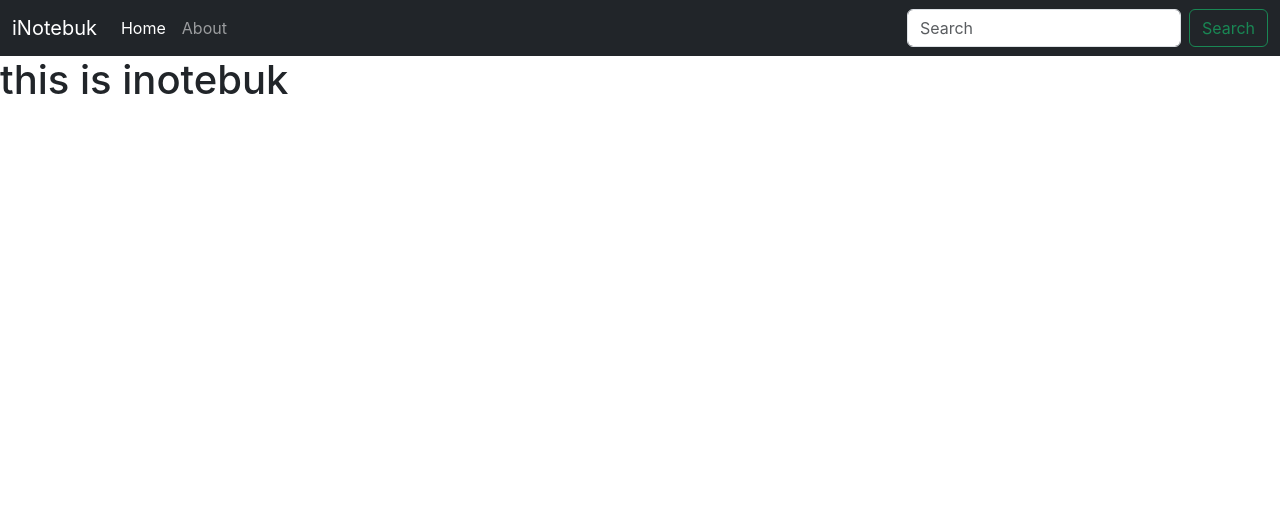
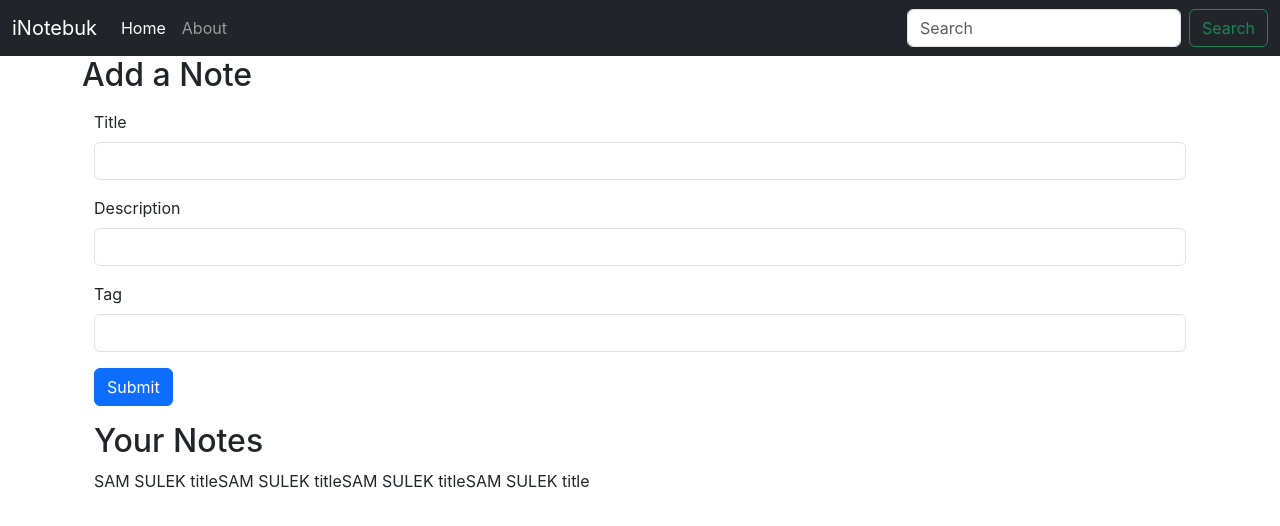
Before and after one commit to Ankit560-sys/inotbuk, a React (Create React App) app: page / in a window 1280 px wide. Shown: the top 526 px of the page. Built offline with nearby package versions, Linux system fonts and the light colour scheme.

Commit message:
fetching notes from notecontext

```diff
--- a/src/App.js
+++ b/src/App.js
@@ -1,38 +1,25 @@
-
-import './App.css';
-import { BrowserRouter, Route, Routes } from 'react-router-dom';
-import Navbar from './components/Navbar';
-import Home from './components/Home';
-import About from './components/About';
-import NoteState from './context/notes/Notestate';
-
-
+import "./App.css";
+import { BrowserRouter, Route, Routes } from "react-router-dom";
+import Navbar from "./components/Navbar";
+import Home from "./components/Home";
+import About from "./components/About";
+import NoteState from "./context/notes/Notestate";
 
 function App() {
   return (
     <>
-
-
       <NoteState>
         <BrowserRouter>
+          <Navbar />
 
-     <Navbar/>
-
-
+          <div class="container">
             <Routes>
-
-     <Route exact path="/" element={<Home/>}></Route>
-     <Route exact path="/about" element={<About/>}></Route>
-
-
-
-
-
+              <Route exact path="/" element={<Home />}></Route>
+              <Route exact path="/about" element={<About />}></Route>
             </Routes>
+          </div>
         </BrowserRouter>
       </NoteState>
-
-
     </>
   );
 }
--- a/src/components/Home.js
+++ b/src/components/Home.js
@@ -1,9 +1,85 @@
-import React from 'react'
+import React, {useContext} from "react";
+import noteContext from "../context/notes/noteContext";
 
 const Home = () => {
+
+   const context = useContext(noteContext);
+
+    const {notes , setNotes} = context;
+
+
+
+
+
   return (
-    <div> <h1>this is inotebuk</h1></div>
-  )
-}
+    <div>
 
-export default Home
+
+      <h2>Add a Note</h2>
+
+      <div class="container my-3">
+
+      <form>
+        <div className="mb-3">
+          <label for="exampleInputEmail1" className="form-label">
+           Title
+          </label>
+          <input
+            type="email"
+            className="form-control"
+            id="exampleInputEmail1"
+            aria-describedby="emailHelp"
+          />
+
+        </div>
+        <div className="mb-3">
+          <label for="exampleInputPassword1" className="form-label">
+            Description
+          </label>
+          <input
+            type="password"
+            className="form-control"
+            id="exampleInputPassword1"
+          />
+        </div>
+        <div className="mb-3">
+          <label for="exampleInputPassword1" className="form-label">
+            Tag
+          </label>
+          <input
+            type="password"
+            className="form-control"
+            id="exampleInputPassword1"
+          />
+        </div>
+
+        <button type="submit" className="btn btn-primary">
+          Submit
+        </button>
+      </form>
+
+      </div>
+
+
+
+
+      <div className="container">
+
+      <h2>Your Notes</h2>
+
+        {notes.map((note)=>
+        {return note.title}
+
+        )}
+
+     </div>
+
+
+
+
+
+    </div>
+  );
+};
+
+export default Home;
--- a/src/context/notes/Notestate.js
+++ b/src/context/notes/Notestate.js
@@ -1,37 +1,51 @@
-import  NoteContext from "./noteContext";
+import NoteContext from "./noteContext";
+import { useState } from "react";
+
+const NoteState = (props) => {
+  const notesInitial = [
+    {
+      _id: "65e4070a59174798f32648c6",
+      user: "65e1e6739aa943428cb63d69",
+      title: "SAM SULEK title",
+      description: "this is my SAM SULEK descrption",
+      tag: "Personal",
+      timestamp: "2024-03-03T05:13:46.840Z",
+      __v: 0,
+    },
+    {
+      _id: "65e4070b59174798f32648c8",
+      user: "65e1e6739aa943428cb63d69",
+      title: "SAM SULEK title",
+      description: "this is my SAM SULEK descrption",
+      tag: "Personal",
+      timestamp: "2024-03-03T05:13:47.908Z",
+      __v: 0,
+    },
+    {
+      _id: "65e4070c59174798f32648ca",
+      user: "65e1e6739aa943428cb63d69",
+      title: "SAM SULEK title",
+      description: "this is my SAM SULEK descrption",
+      tag: "Personal",
+      timestamp: "2024-03-03T05:13:48.802Z",
+      __v: 0,
+    },
+    {
+      _id: "65e4070d59174798f32648cc",
+      user: "65e1e6739aa943428cb63d69",
+      title: "SAM SULEK title",
+      description: "this is my SAM SULEK descrption",
+      tag: "Personal",
+      timestamp: "2024-03-03T05:13:49.504Z",
+      __v: 0,
+    },
+  ];
+
+    const [notes, setNotes] = useState(notesInitial);
 
 
+  return (
+  <NoteContext.Provider value={{notes,setNotes}}>{props.children}</NoteContext.Provider>)
+};
 
-
-const NoteState = (props) =>{
-
-
-
-
-
-
-
-
-
-    return (
-
-
-         <NoteContext.Provider>
-
-           {props.children}
-
-
-
-         </NoteContext.Provider>
-
-
-
-
-    )
-
-
-
-}
-
-
-export default NoteState ;
+export default NoteState;
```
Also changed, not shown: 1 other file (tests, documents, lock files or other folders). Lines whose indentation alone changed are shown as unchanged.
